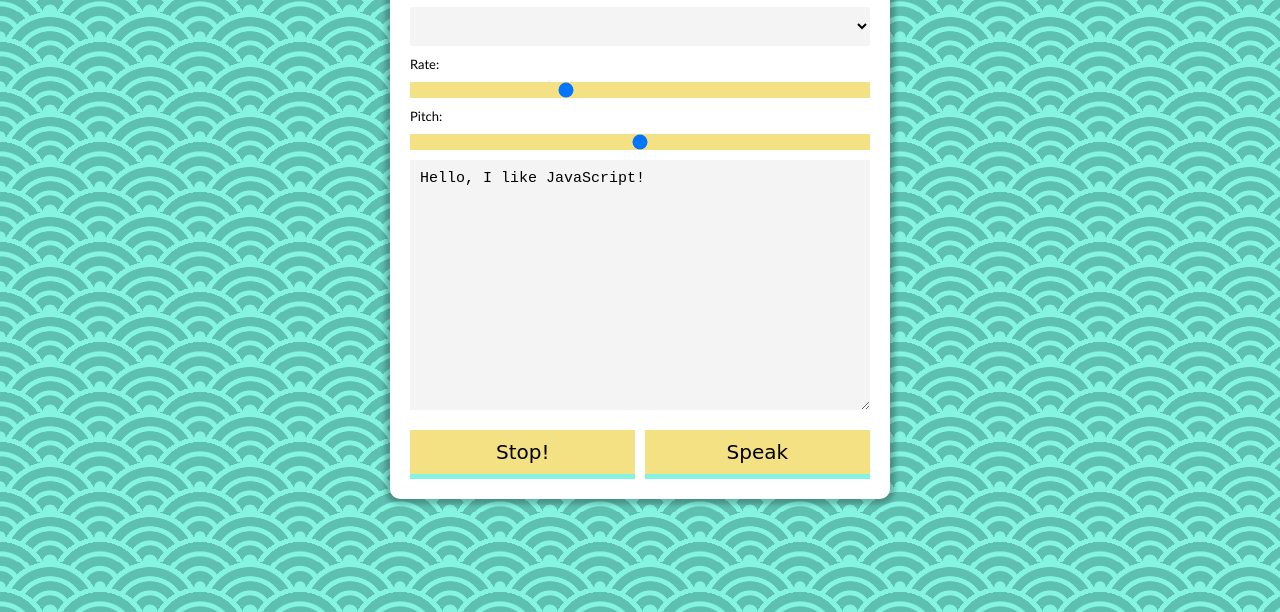
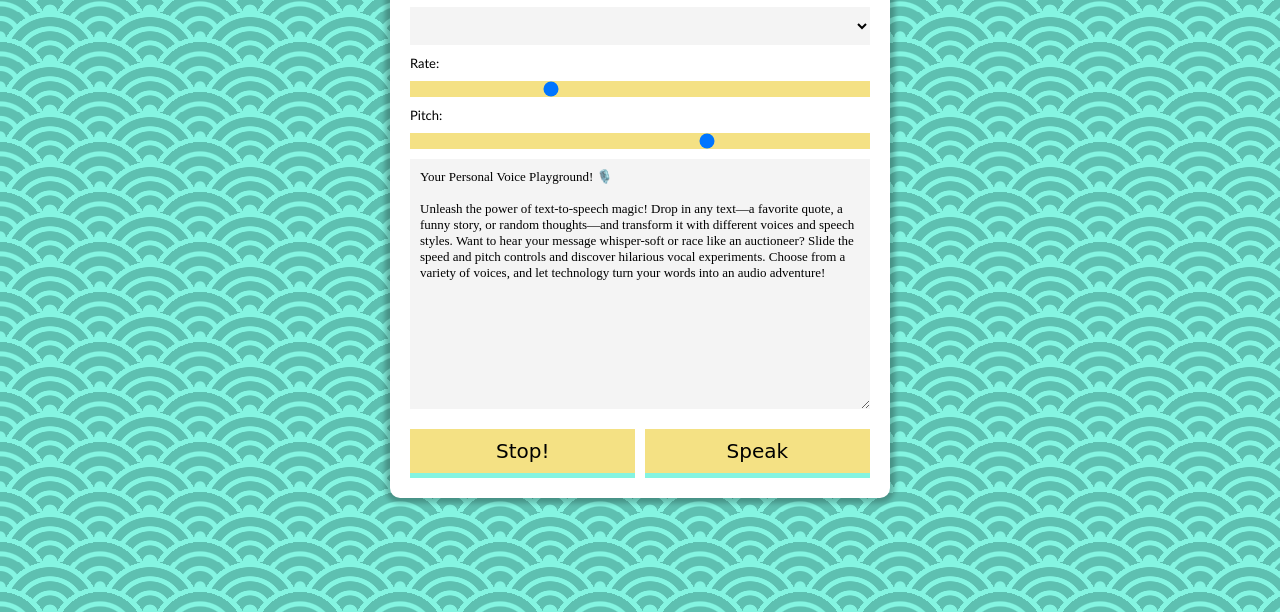
Before and after one commit to GenadiKozarev/speech-synthesis, a plain HTML site: page index.html in a window 1280 px wide. Shown: the part 188-800 px from the top of the page. Drawn offline with Linux system fonts and the light colour scheme; a web font is replaced by a local one.

Commit message:
sets default pitch and rate... improves some style and adds a welcome prompt for users

```diff
--- a/index.html
+++ b/index.html
@@ -24,12 +24,12 @@
                 type="range"
                 min="0"
                 max="3"
-                value="1"
+                value="0.9"
                 step="0.1"
             />
             <label for="pitch">Pitch:</label>
-            <input name="pitch" type="range" min="0" max="2" step="0.1" />
-            <textarea name="text">Hello, I like JavaScript!</textarea>
+            <input name="pitch" type="range" min="0" max="2" step="0.1" value="1.3" />
+            <textarea name="text"></textarea>
             <button id="stop">Stop!</button>
             <button id="speak">Speak</button>
         </div>
--- a/script.js
+++ b/script.js
@@ -1,5 +1,11 @@
+const welcomeText = document.querySelector('textarea[name="text"]');
+welcomeText.textContent = `Your Personal Voice Playground! 🎙️ \n
+Unleash the power of text-to-speech magic! Drop in any text—a favorite quote, a funny story, or random thoughts—and transform it with different voices and speech styles. Want to hear your message whisper-soft or race like an auctioneer? Slide the speed and pitch controls and discover hilarious vocal experiments. Choose from a variety of voices, and let technology turn your words into an audio adventure!`;
+
 const msg = new SpeechSynthesisUtterance();
 msg.text = document.querySelector('[name="text"]').value;
+msg.rate = document.querySelector('input[name="rate"]').value;
+msg.pitch = document.querySelector('input[name="pitch"]').value;
 let voices = [];
 const voicesDropdown = document.querySelector('[name="voice"]');
 const options = document.querySelectorAll('[type="range"], [name="text"]');
@@ -9,6 +15,7 @@ const stopButton = document.getElementById('stop');
 function populateVoices() {
     voices = speechSynthesis.getVoices();
     voicesDropdown.innerHTML = voices
+        .filter(voice => voice.lang.includes('en'))
         .map(
             voice =>
                 `<option value="${voice.name}">${voice.name} ${voice.lang}</option>`
--- a/style.css
+++ b/style.css
@@ -132,7 +132,6 @@ h1 {
     padding: 1rem;
     border: 0;
     outline: 0;
-    font-size: 1.5rem;
     background: #f4f4f4;
 }
 
@@ -143,6 +142,20 @@ h1 {
     border: 0;
     outline: 0;
     font-size: 1.5rem;
+}
+
+.voice-wave select {
+    font-size: 1.4rem;
+}
+
+.voice-wave button {
+    font-size: 1.5rem;
+}
+
+.voice-wave textarea {
+    font-size: 1.3rem;
+    height: 25rem;
+    font-family: 'Faculty Glyphic';
 }
 
 label {
@@ -159,10 +172,6 @@ input[type='range']::-moz-range-track {
 
 input[type='range']::-ms-track {
     background-color: #f4e184;
-}
-
-textarea {
-    height: 25rem;
 }
 
 .voice-wave button {
```
